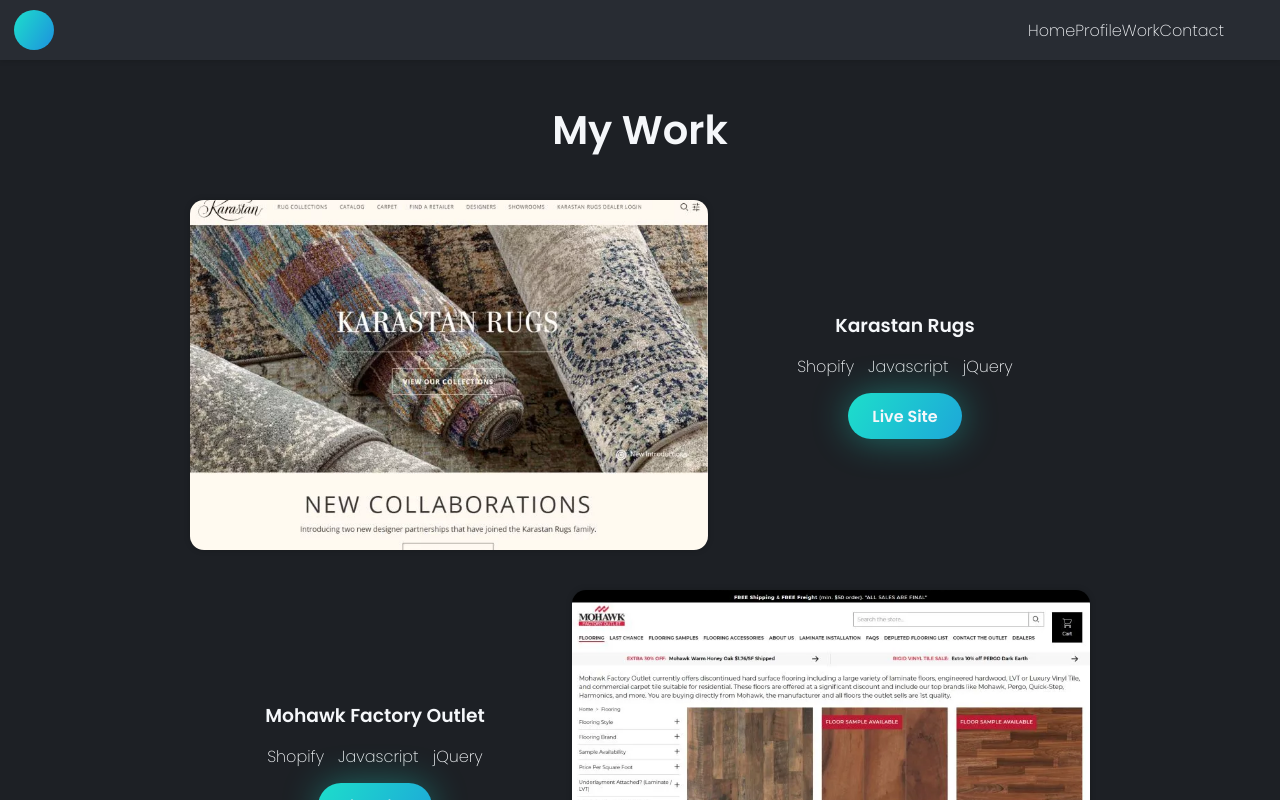
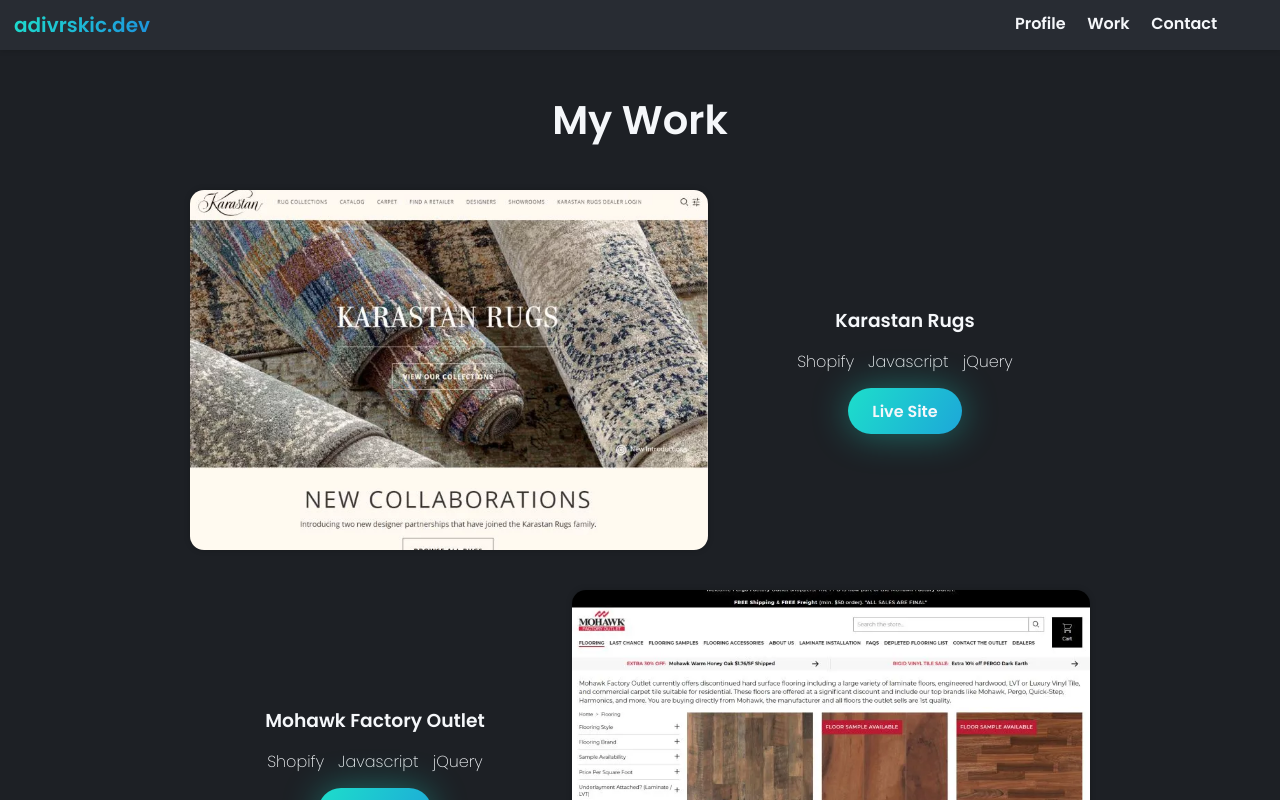
Before and after one commit to adivrskic/portfolio, a React (Create React App) app: page /work in a window 1280 px wide. Shown: the top 800 px of the page. Built offline with nearby package versions, Linux system fonts and the light colour scheme.

Commit message:
wrap up header changes

```diff
--- a/src/App.js
+++ b/src/App.js
@@ -7,6 +7,7 @@
 import { StateProvider } from "./context/StateProvider";
 import { BrowserRouter } from "react-router-dom";
 import { Routes, Route } from "react-router";
+
 function App() {
   return (
     <StateProvider>
--- a/src/components/Header.js
+++ b/src/components/Header.js
@@ -7,8 +7,6 @@
 import "../styles/components/header.scss";
 
 function Header() {
-  const [count, setCount] = useState(0);
-  const [imageVisible, setImageVisible] = useState(false);
   const [{ isDarkTheme }, dispatch] = React.useContext(StateContext);
 
   useEffect(() => {
@@ -30,43 +28,14 @@
     });
   };
 
-  // Cute stuff
-  const displayPicture = () => {
-    setCount(count + 1);
-    if (count >= 5) {
-      setImageVisible(true);
-    }
-  };
-
-  const resetPicture = () => {
-    setCount(0);
-    setImageVisible(false);
-  };
-
   return (
     <header className="header">
-      <div className={`image ${imageVisible ? "image-visible" : ""}`}>
-        {imageVisible && (
-          <GalleryContainer
-            galleryImages={pictures.gallery}
-            isOpen={true}
-            onClose={() => {
-              resetPicture();
-            }}
-          />
-        )}
-      </div>
       <div className="header__content">
-        <div
-          className="header__logo"
-          onClick={() => displayPicture(count)}
-        ></div>
-        <div className="header__nav-container">
-          <nav>
+        <Link to="/">
+          <div className="header__logo">adivrskic.dev</div>
+        </Link>
+        <nav className="header__nav">
           <ul>
-              <Link to="/">
-                <li>Home</li>
-              </Link>
             <Link to="/profile">
               <li>Profile</li>
             </Link>
@@ -77,9 +46,7 @@
             <Link to="/contact">
               <li>Contact</li>
             </Link>
-            </ul>
-          </nav>
-          <div
+            <li
               className="header__mode"
               onClick={() => dispatch({ type: "TOGGLE_THEME" })}
             >
@@ -88,8 +55,9 @@
               ) : (
                 <IoSunnyOutline style={{ stroke: "url(#gradient)" }} />
               )}
-          </div>
-        </div>
+            </li>
+          </ul>
+        </nav>
       </div>
     </header>
   );
--- a/src/styles/_margins.scss
+++ b/src/styles/_margins.scss
@@ -3,6 +3,7 @@
 $padding-md: 2.5rem;
 $padding-lg: 4.5rem;
 
+$margin-xs: 0.675rem;
 $margin-sm: 0.875rem;
 $margin-md: 2.5rem;
 $margin-lg: 4.5rem;
--- a/src/styles/_sizes.scss
+++ b/src/styles/_sizes.scss
@@ -1,17 +1,18 @@
 // Section widths/heights
 $header-width: 1400px;
-$header-height: 60px;
+$header-height: 50px;
 $content-width: 900px;
-$text-width: 750px;
-$banner-height: 750px;
+$text-width: 760px;
+$banner-height: 760px;
 $banner-height-mobile: 680px;
-$gallery-height: 350px;
+$gallery-height: 360px;
 $gallery-height-mobile: 300px;
 
 // Breakpoints
 $mobile-breakpoint: 800px;
 
 // Icons
+$icon-xs: 1.5rem;
 $icon-sm: 1.75rem;
 $icon-md: 2.35rem;
 $icon-lg: 3.25rem;
--- a/src/styles/components/header.scss
+++ b/src/styles/components/header.scss
@@ -14,19 +14,14 @@
 
   &__logo {
     @include flex($jus: center, $ali: center);
-    font-size: 2.7em;
-    border-radius: 50%;
-    background: $button-darkmode-bg;
-    width: 40px;
-    height: 40px;
+    font-size: 1.25em;
+    font-weight: bold;
     color: $text-light;
     cursor: pointer;
+    background: $button-darkmode-bg;
+    -webkit-background-clip: text;
+    -webkit-text-fill-color: transparent;
     transition: $transition-fast;
-
-    div {
-      padding-bottom: 7px;
-      font-family: sans-serif !important;
-    }
   }
 
   &__content {
@@ -36,12 +31,7 @@
     padding-left: $margin-sm;
   }
 
-  &__nav-container {
-    display: flex;
-    height: 100%;
-  }
-
-  nav {
+  &__nav {
     display: flex;
     height: 100%;
   }
@@ -55,11 +45,11 @@
       height: 100%;
     }
 
-    li a {
+    a {
       @include flex($ali: center);
       height: 100%;
       text-decoration: none;
-      padding: 0 $margin-sm;
+      padding: 0 $margin-xs;
       border-bottom: 3px solid transparent;
       font-weight: 600;
       transition: $transition-fast;
@@ -82,8 +72,8 @@
     cursor: pointer;
 
     svg {
-      height: $icon-sm;
-      width: $icon-sm;
+      height: $icon-xs;
+      width: $icon-xs;
       color: $color-darkmode-highlight;
     }
   }
@@ -95,6 +85,8 @@
 
     &__logo {
       background: $button-lightmode-bg;
+      -webkit-background-clip: text;
+      -webkit-text-fill-color: transparent;
     }
 
     &__content {
@@ -123,28 +115,3 @@
     }
   }
 }
-
-.image {
-  opacity: 0;
-  pointer-events: none;
-  position: fixed;
-  top: 50%;
-  left: 50%;
-  transform: translate(-50%, -50%);
-  width: 20%;
-  height: 20%;
-  transition: all 0.3s ease-in-out;
-
-  img {
-    width: 100%;
-    height: 100%;
-    object-fit: contain;
-  }
-}
-
-.image-visible {
-  width: 90%;
-  height: 90%;
-  opacity: 1;
-  pointer-events: all;
-}
```
Also changed, not shown: src/components/ForMyLove.js (added, +60 -0 lines). Lines whose indentation alone changed are shown as unchanged.
